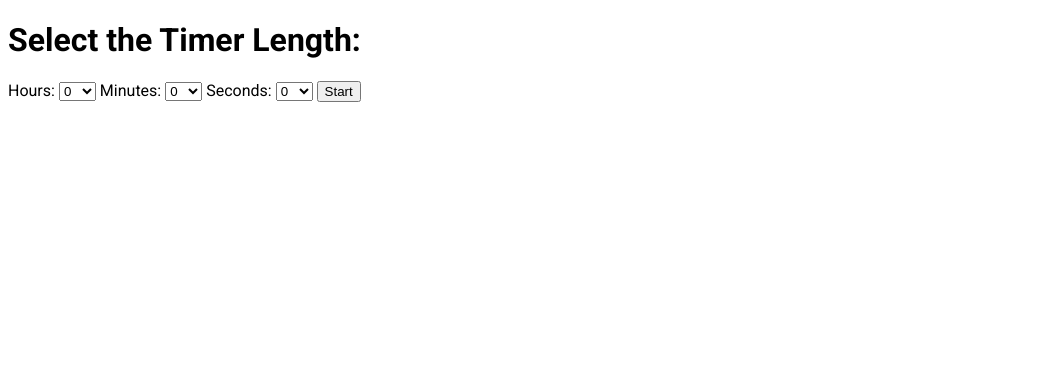
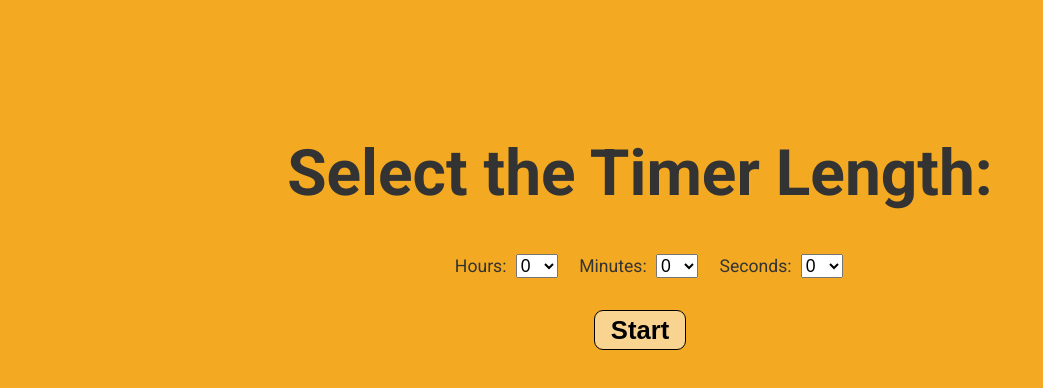
Before and after one commit to cellomatt/http-server-countdown-timer, a website: page index.html in a window 1280 px wide. Shown: the whole page, without its empty margins (0-1043 px from the left). Drawn offline with Linux system fonts and the light colour scheme.

Commit message:
add some styles and turn down alert volume

```diff
--- a/index.html
+++ b/index.html
@@ -11,7 +11,8 @@
 
   <body>
     <h1>Select the Timer Length:</h1>
-    <form method="POST" action="/timer">
+    <form method="POST" action="/timer" id="entryForm">
+      <div className="inputs">
         <label for="hours">Hours:</label>
         <select name="hours">
           <option>0</option>
@@ -109,6 +110,7 @@
           <option>30</option>
           <option>45</option>
         </select>
+      </div>
       <button type="submit">Start</button>
     </form>
   </body>
--- a/scripts.js
+++ b/scripts.js
@@ -34,13 +34,14 @@ window.addEventListener("DOMContentLoaded", () => {
 
   function alarm() {
     let audio = document.getElementById('audio')
-    let timer = document.getElementById('timer');
+    let countdown = document.getElementById('countdown');
     let button = document.createElement('button')
     button.innerText = "Stop"
     button.addEventListener("click", () => {
       audio.pause()
     })
-    timer.appendChild(button)
+    countdown.appendChild(button)
+    audio.volume = .2;
     audio.play()
   }
 
--- a/stylesheets/index.css
+++ b/stylesheets/index.css
@@ -1,5 +1,49 @@
 @import url('https://fonts.googleapis.com/css2?family=Roboto:wght@100;300;400;500;700;900&display=swap');
 
 body {
+  display: flex;
+  flex-direction: column;
+  align-items: center;
+  justify-content: center;
   font-family: "Roboto";
+  background-color: rgb(243, 170, 34);
+  color: #333;
 }
+
+#entryForm {
+  display: flex;
+  flex-direction: column;
+  align-items: center;
+  justify-content: center;
+}
+
+button {
+  box-sizing: border-box;
+  margin: 2rem;
+  padding: .3rem 1rem;
+  outline: none;
+  border: 1px solid black;
+  border-radius: 9px;
+  font-size: 1.6rem;
+  font-weight: 600;
+  background-color: rgba(255, 255, 255, .5);
+}
+
+button:hover {
+  background-color: rgba(255, 255, 255, .7);
+}
+
+h1 {
+  font-size: 4em;
+  margin-top: 2em;
+  text-align: center;
+}
+
+label {
+  padding-right: .3em;
+  padding-left: 1em;
+}
+
+label, select {
+  font-size: 1.1em;
+}
```
Also changed, not shown: countdown.html (+4 -2 lines), stylesheets/countdown.css (+11 -0 lines). Lines whose indentation alone changed are shown as unchanged.
